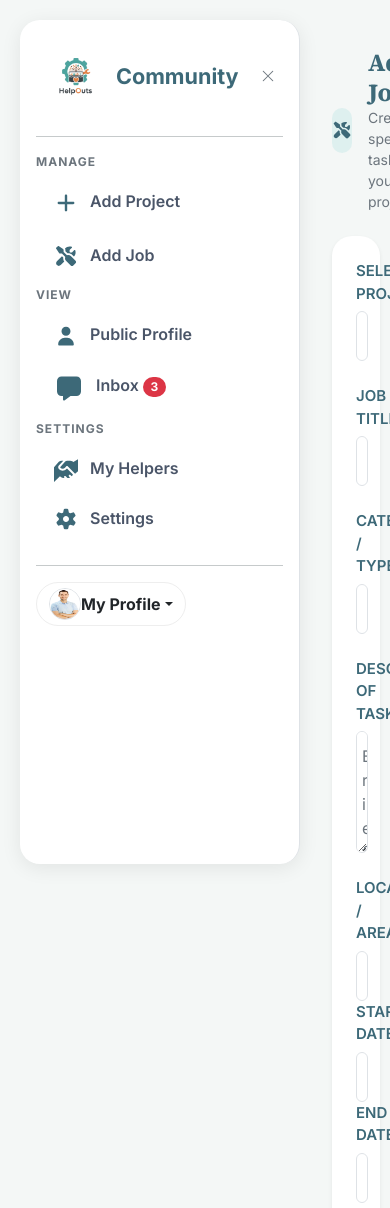
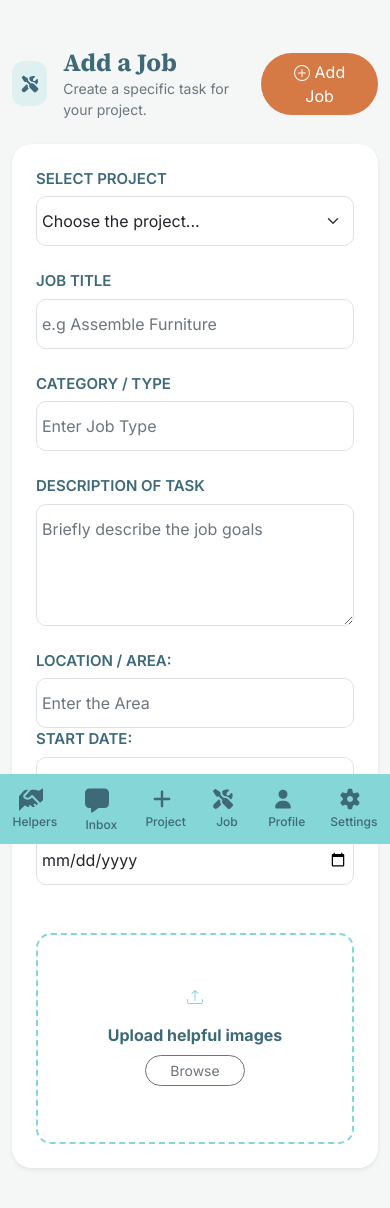
Before and after one commit to Jamie-Lawlor/HelpOuts, a Flask app: page /add_job/ in a window 390 px wide. Shown: the top 1208 px of the page. After the commit the page ends 1173 px from the top, so only its background shows below. Run offline with Flask 3, Linux system fonts and the light colour scheme; data that the repository does not hold is empty; some libraries are stand-ins or nearby versions; some web fonts are replaced.

Commit message:
Responsive navbar for mobile
Media queries added to display bottom navbar for mobile.

```diff
--- a/static/css/styles.css
+++ b/static/css/styles.css
@@ -761,6 +761,46 @@ h6{
     background: transparent !important;
 }
 
+/* MOBILE DESIGN COMMUNITY NAVBAR */
+/* Hide mobile navbar on desktop */
+.mobile-bottom-nav{
+    display: none;
+}
+
+@media (max-width: 991px){
+    #sideBar{
+    display: none !important;
+}
+.mobile-bottom-nav{
+    display: flex !important;
+    position: fixed;
+    bottom: 0;
+    left: 0;
+    right: 0;
+    height: 70px;
+    background-color: #85D6D6;
+    display: flex;
+    justify-content: space-around;
+    align-items: center;
+    z-index: 2000 !important;
+}
+
+.mobile-bottom-nav .nav-item{
+    display: flex;
+    flex-direction: column;
+    align-items: center;
+    color: #3D6978;
+    text-decoration: none;
+    font-size: 12px;
+    font-weight: 500;
+}
+
+.mobile-bottom-nav .nav-item img{
+    margin-bottom: 2px;
+}
+
+}
+
 /* MOBILE DESIGN (LOGIN)*/
 @media (max-width: 768px){
     .login-page-container{
--- a/templates/includes/navbar_community.html
+++ b/templates/includes/navbar_community.html
@@ -130,3 +130,51 @@
             </div>
       </div>
   </nav>
+
+      <div class="mobile-bottom-nav d-lg-none">
+         <a class="nav-item" href="/community_settings/mens_shed_dundalk">
+              <img
+                src="/static/images/handshake.svg"
+                width="24"
+                height="24"
+                class="me-2"
+              />
+              <span>Helpers</span></a
+            >
+        <a class="nav-item" href="/inbox">
+                <div class="position-relative">
+              <img
+                src="/static/images/message_icon.svg"
+                width="30"
+                height="30"
+                class="me-2"
+              />
+              </div>
+                <span class="badge rounded-pill bg-danger position-absolute top-0 start-100" style="font-size: 0.6rem;">3</span>
+                   <span>Inbox</span>
+              </a>
+        <a class="nav-item" href="/add_project">
+              <img src="/static/images/plus_icon.svg" width="24" height="24" class="me-2"/>
+              <span>Project
+                </span>
+              </a>
+        <a class="nav-item" href="/add_job">
+              <img src="/static/images/tools_icon.svg" width="24" height="24" class="me-2" />
+              <span>Job
+                </span>
+                </a
+            >
+
+             <a class="nav-item" href="/community_profile/mens_shed_dundalk">
+              <img src="/static/images/user_icon.svg" width="24" height="24" class="me-2">
+              <span>Profile</span></a>
+             <a class="nav-item" href="/community_settings/mens_shed_dundalk">
+              <img
+                src="/static/images/settings_icon.svg"
+                width="24"
+                height="24"
+                class="me-2"
+              />
+              <span>Settings</span></a
+            >
+      </div>
```
Also changed, not shown: templates/includes/navbar_helper.html (+42 -5 lines).
